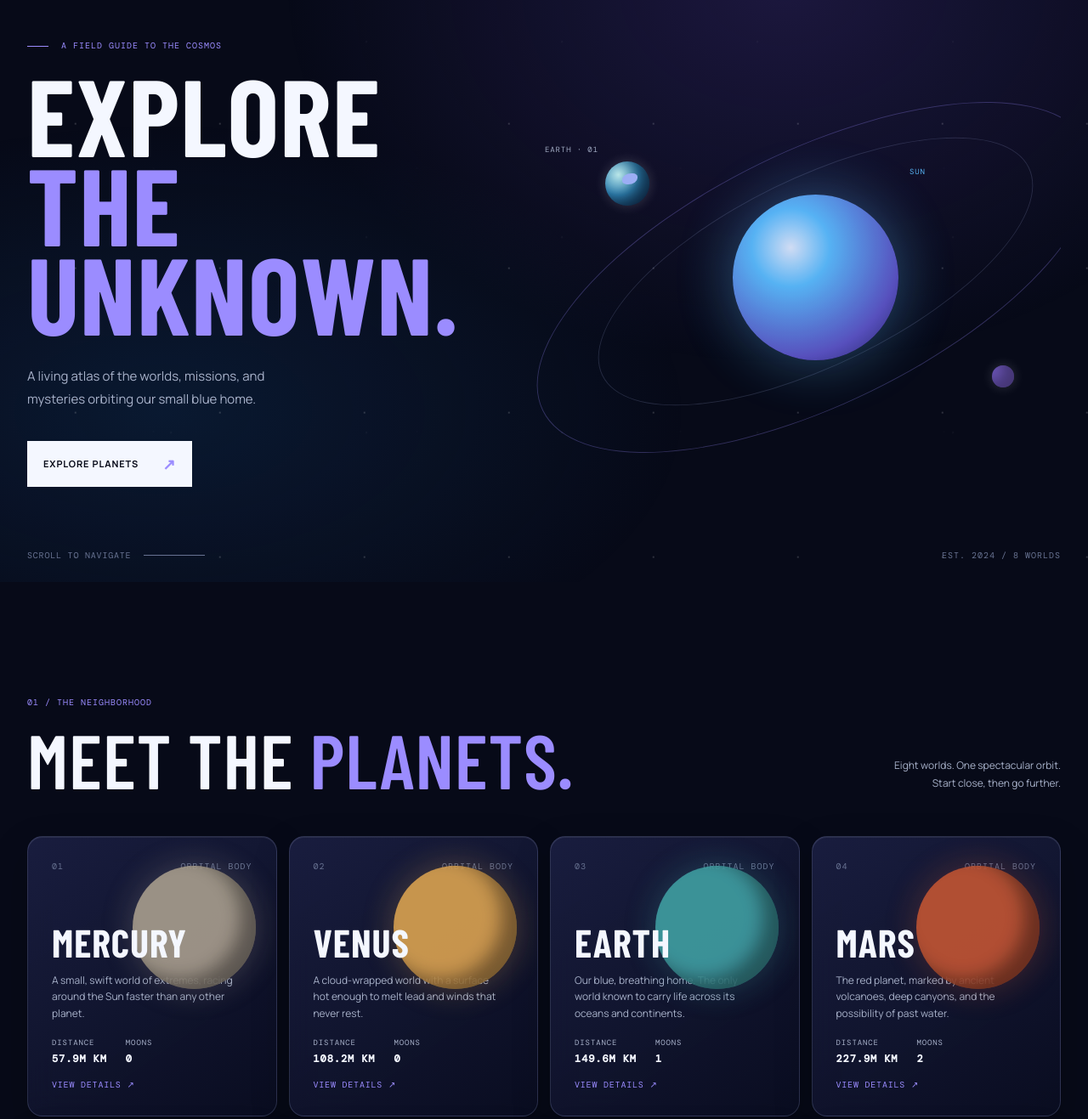
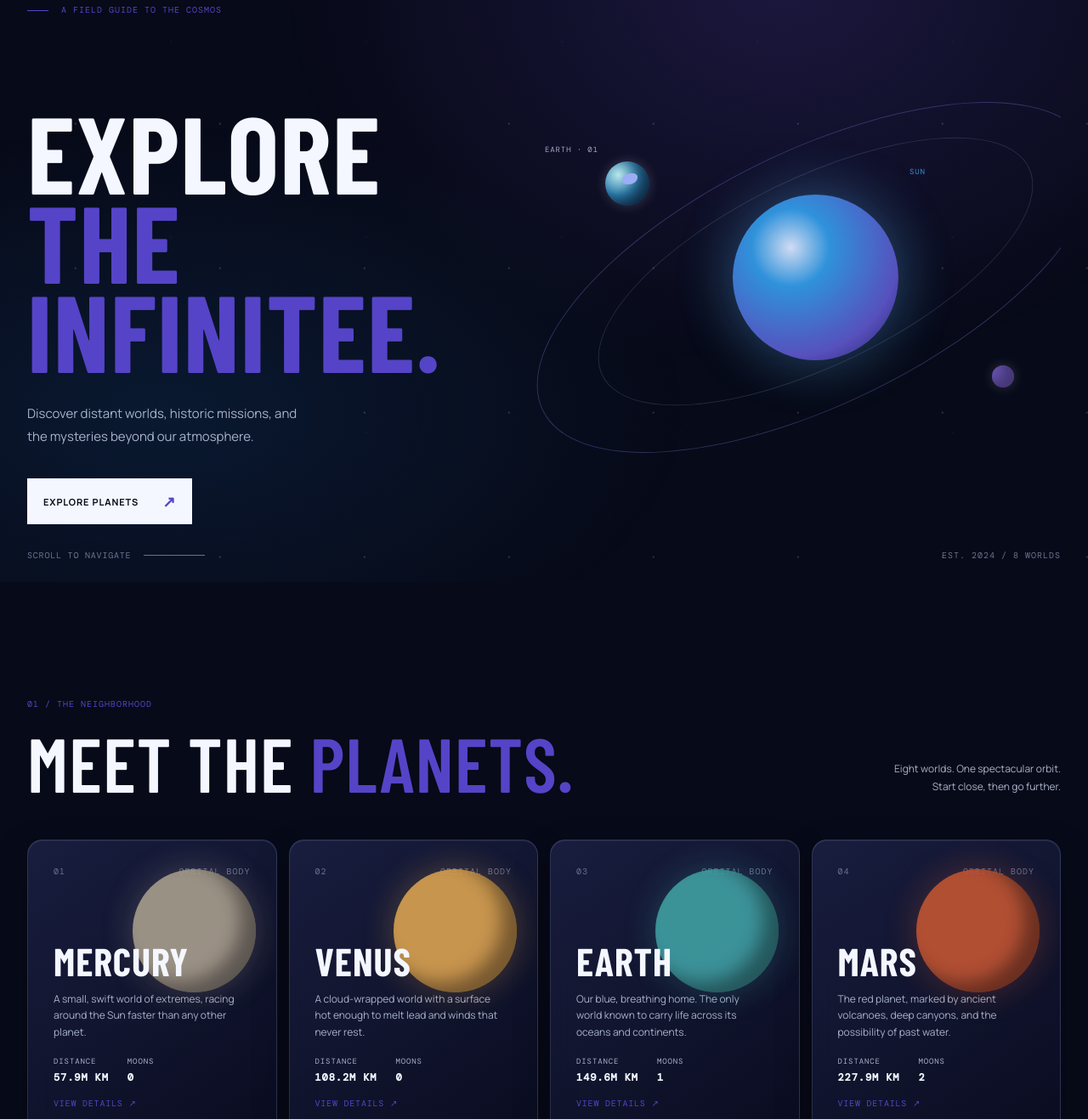
Before and after one commit to RusilKoirala/cosmos, a plain HTML site: page index.html in a window 1280 px wide. Shown: the part 115-1432 px from the top of the page at 85% size. Drawn offline with nearby package versions, Linux system fonts and the light colour scheme.

Commit message:
added some edits in of my own

```diff
--- a/index.html
+++ b/index.html
@@ -31,8 +31,8 @@
     <section class="hero" id="home">
       <div class="hero-copy">
         <p class="eyebrow"><span class="eyebrow-line"></span> A FIELD GUIDE TO THE COSMOS</p>
-        <h1>Explore<br><em>the unknown.</em></h1>
-        <p class="hero-intro">A living atlas of the worlds, missions, and mysteries orbiting our small blue home.</p>
+        <h1>Explore<br><em>the infinitee.</em></h1>
+        <p class="hero-intro">Discover distant worlds, historic missions, and the mysteries beyond our atmosphere.</p>
         <a class="primary-button" href="#planets">Explore planets <span>↗</span></a>
       </div>
       <div class="hero-orbit" aria-hidden="true">
--- a/styles.css
+++ b/styles.css
@@ -8,9 +8,9 @@
 	--deep-navy: #0d1230;
 	--panel: rgba(20, 27, 62, 0.68);
 	--line: rgba(164, 174, 224, 0.18);
-	--purple: #9b8cff;
-	--blue: #5bbcff;
-	--cyan: #7de2e6;
+	--purple: #5544c7;
+	--blue: #329ae5;
+	--cyan: #3ee1e7;
 	--serif: 'Barlow Condensed', sans-serif;
 	--sans: 'Manrope', sans-serif;
 	--mono: 'DM Mono', monospace;
@@ -103,9 +103,15 @@ a {
 
 h1,
 h2,
-h3,
+h3 {
+    font-family: 'Barlow Condensed', sans-serif;
+    font-weight: 700;
+    letter-spacing: 0.02em;
+    line-height: 0.9;
+}
 p {
-	margin-top: 0;
+    font-family: 'Manrope', sans-serif;
+	line-height: 1.7;
 }
 
 .mono,
@@ -190,13 +196,13 @@ p {
 	font-size: 11px;
 	letter-spacing: 0.1em;
 	text-transform: uppercase;
-	transition: color 0.25s, background 0.25s;
+	transition: color 0.3s, background 0.3s;
 }
 
 .main-nav a:hover,
 .main-nav a.active {
 	color: var(--ink);
-	background: rgba(155, 140, 255, 0.22);
+	background: rgba(129, 110, 255, 0.22);
 }
 
 .header-signal {
@@ -458,15 +464,15 @@ h2 em {
 	display: flex;
 	flex-direction: column;
 	justify-content: space-between;
-	min-height: 330px;
-	padding: 28px;
+	min-height: 350px;
+	padding: 30px;
 	overflow: hidden;
 	border: 1px solid rgba(164, 174, 224, 0.2);
 	border-radius: 18px;
 	background: linear-gradient(145deg, rgba(33, 37, 78, 0.72), rgba(10, 14, 34, 0.84));
 	backdrop-filter: blur(16px);
 	box-shadow: inset 0 1px 0 rgba(255, 255, 255, 0.08), 0 18px 45px rgba(0, 0, 0, 0.22);
-	transition: transform 0.35s ease, border-color 0.35s ease, background 0.35s ease;
+	transition: transform 0.5s ease;
 }
 
 .planet-card:hover {
```
